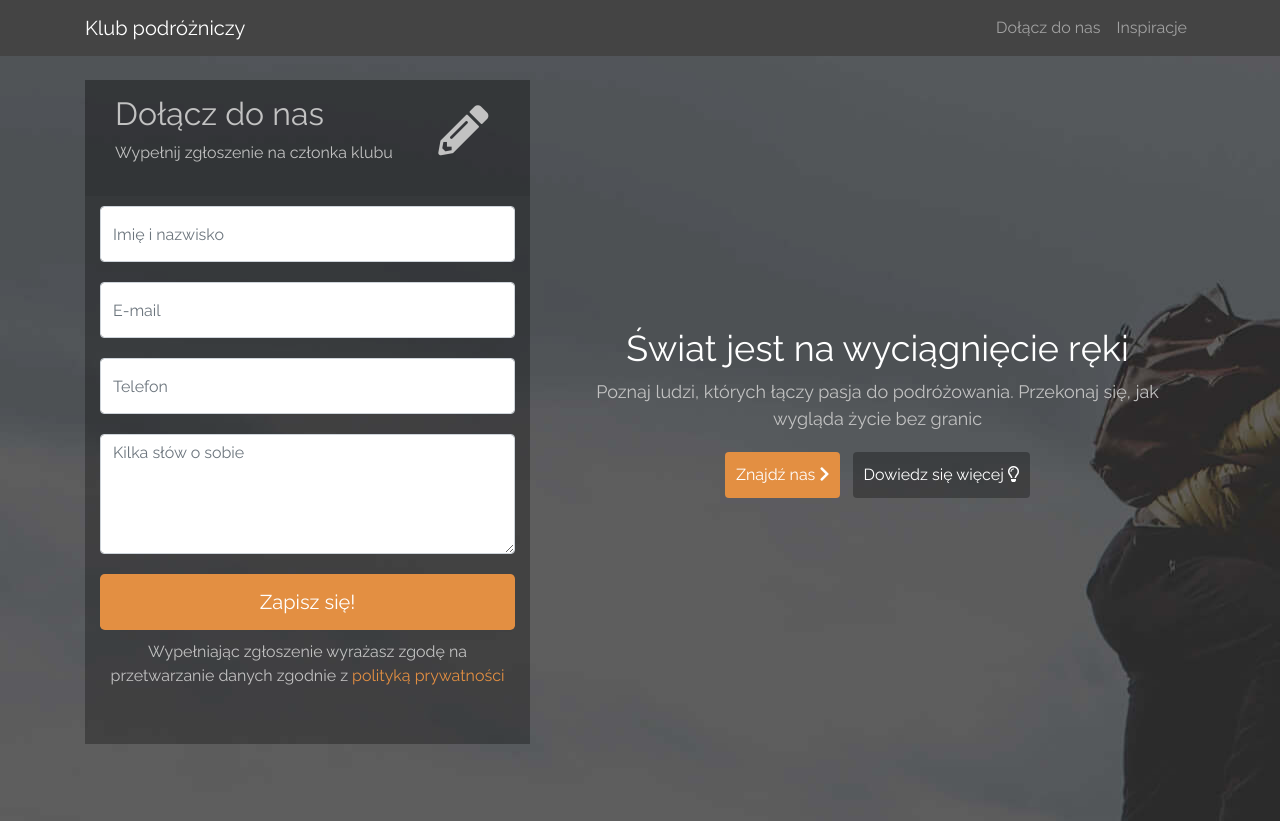
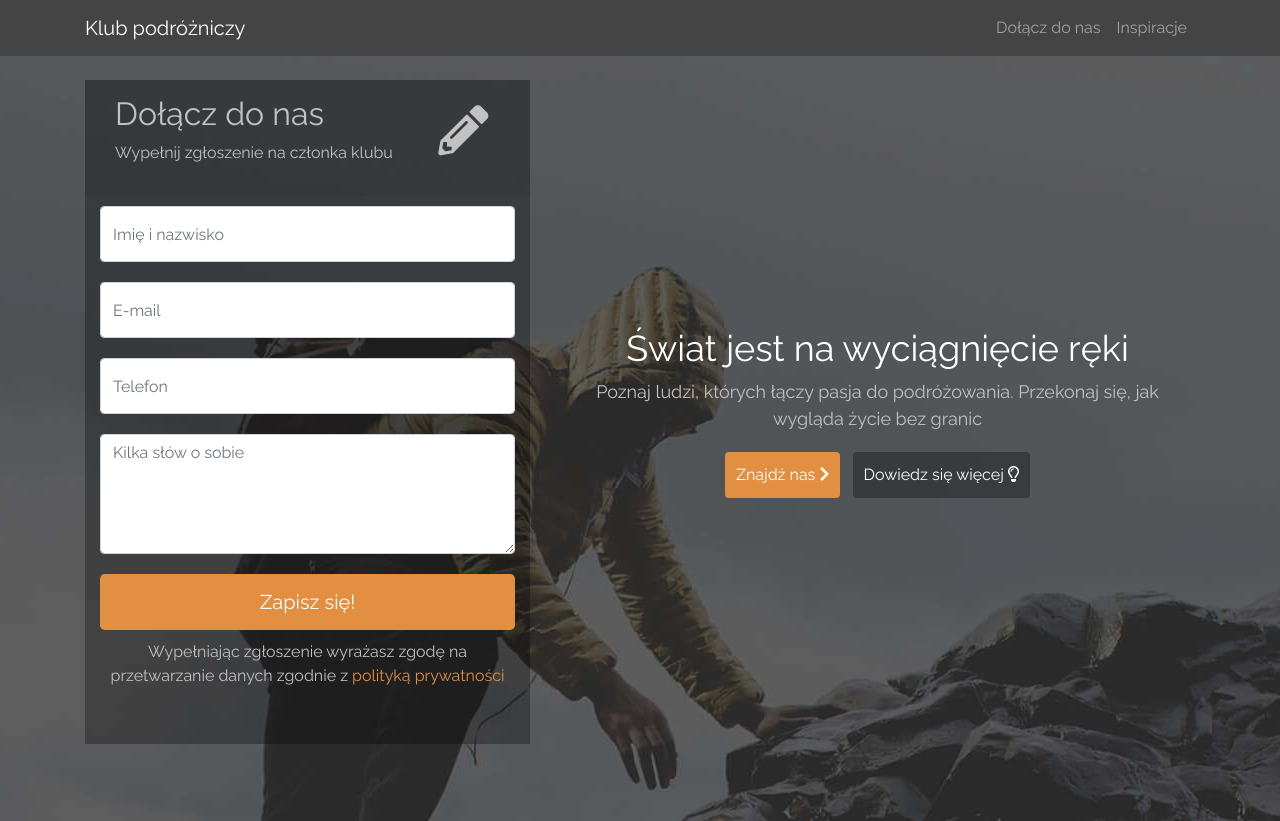
Before and after one commit to DawidKotyrba/bootstrap-page, a plain HTML site: page index.html in a window 1280 px wide. Shown: the top 821 px of the page. Drawn offline with nearby package versions, Linux system fonts and the light colour scheme.

Commit message:
Corections v3

```diff
--- a/css/style.css
+++ b/css/style.css
@@ -36,6 +36,7 @@ body {
 
 .main-header {
     background-image: url('../img/form-background.jpg');
+    background-position: top;
     padding: 10vh 0;
 }
 
@@ -109,6 +110,15 @@ body {
 .button-header {
     padding: 10px;
     background-color: rgba(0, 0, 0, 0.3);
+
+}
+
+.btn {
+    transition: ease 0.3s;
+}
+
+.btn:hover {
+    opacity: 0.8;
 }
 
 /* SECTION */
```
